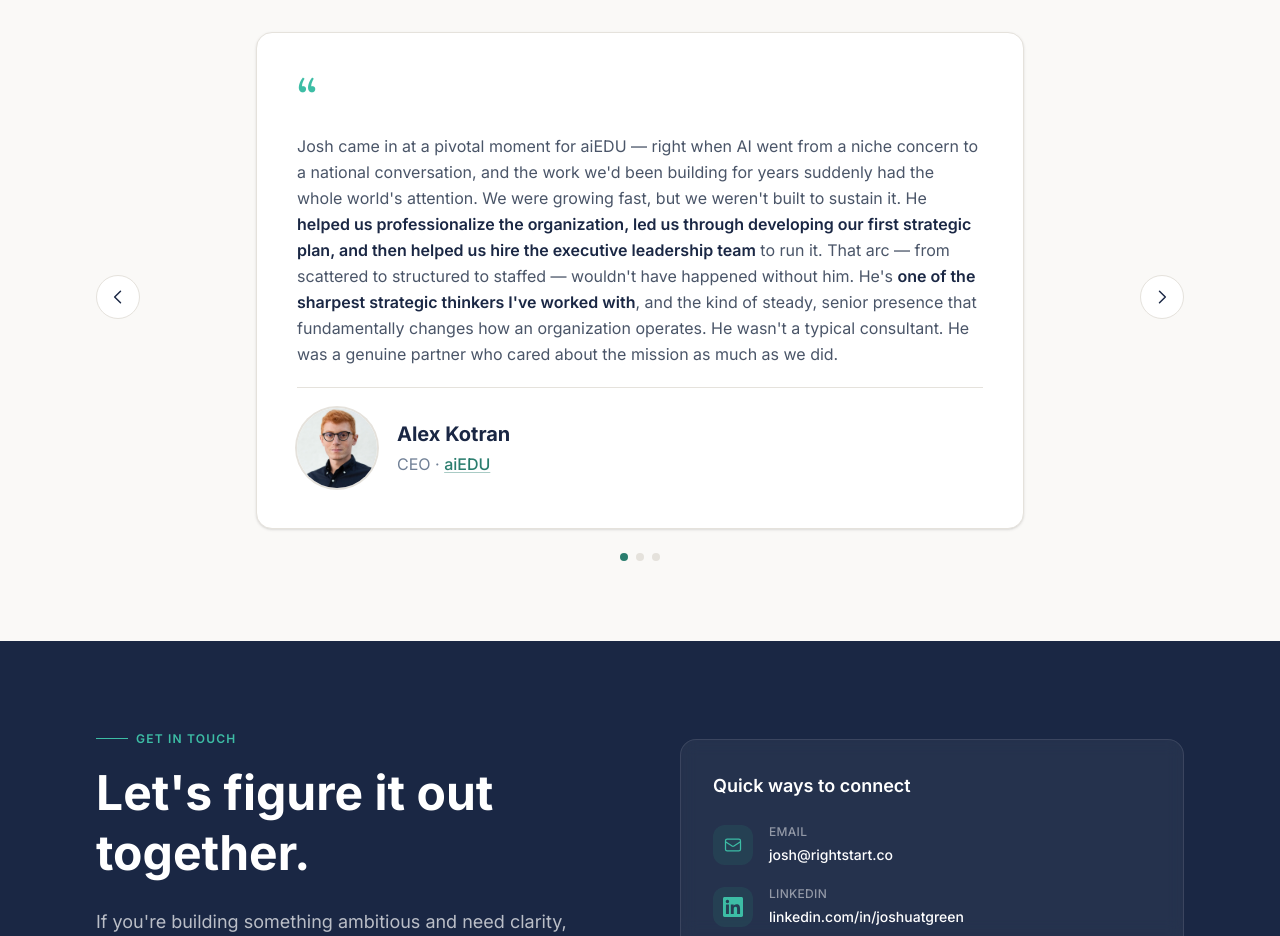
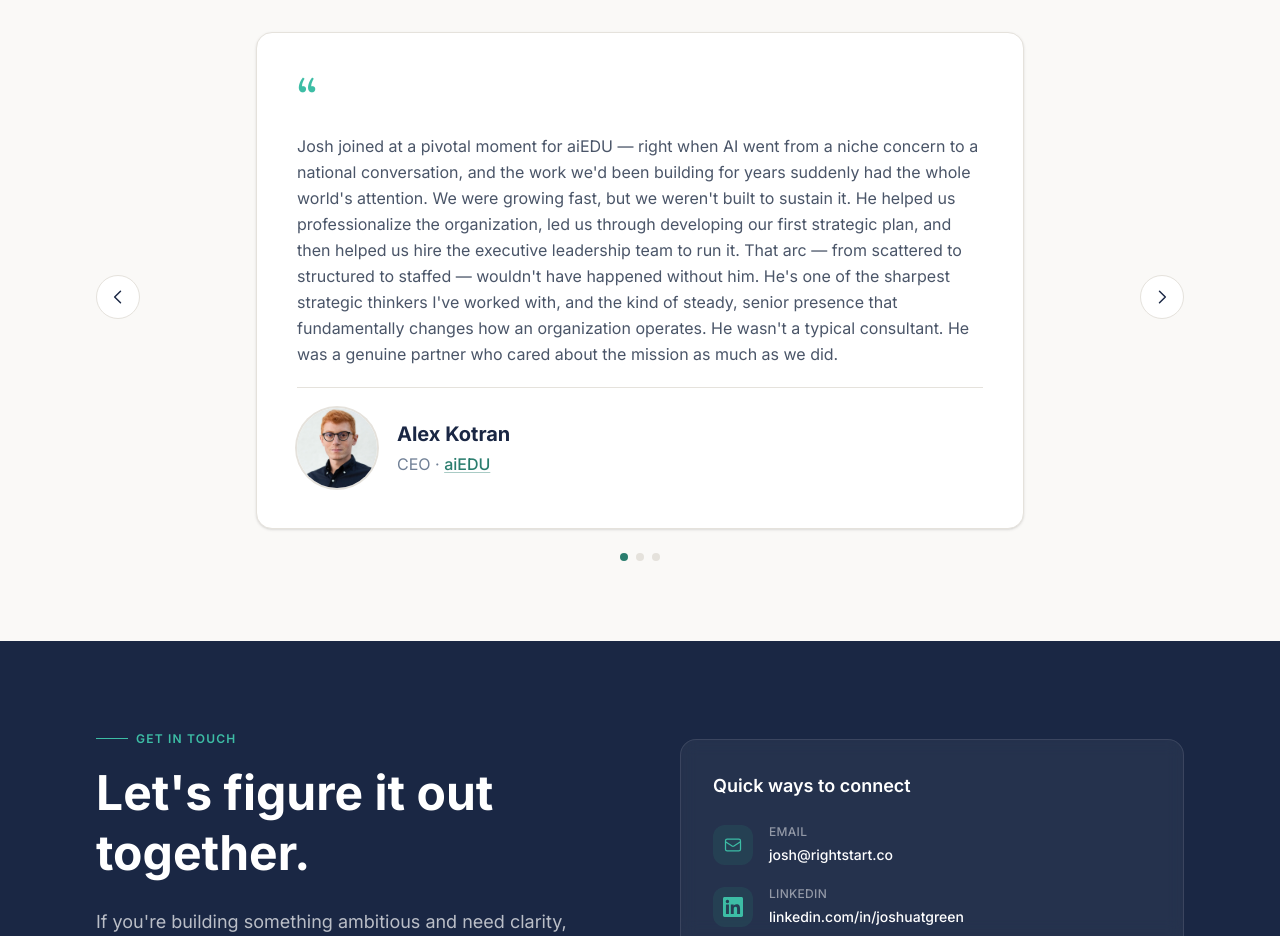
Before and after one commit to joshtgreen/righstart.site, a Next.js app: page / in a window 1280 px wide. Shown: the part 2560-3496 px from the top of the page. Built offline with nearby package versions, Linux system fonts and the light colour scheme.

Commit message:
Update Alex Kotran's quote to final version
https://claude.ai/code/session_01X3YTYucSRUouSaR74BNiGy

```diff
--- a/components/Testimonials.tsx
+++ b/components/Testimonials.tsx
@@ -15,11 +15,7 @@ const testimonials: {
 }[] = [
   {
     quote: [
-      "Josh came in at a pivotal moment for aiEDU — right when AI went from a niche concern to a national conversation, and the work we'd been building for years suddenly had the whole world's attention. We were growing fast, but we weren't built to sustain it. He ",
-      { text: "helped us professionalize the organization, led us through developing our first strategic plan, and then helped us hire the executive leadership team", highlight: true },
-      " to run it. That arc — from scattered to structured to staffed — wouldn't have happened without him. He's ",
-      { text: "one of the sharpest strategic thinkers I've worked with", highlight: true },
-      ", and the kind of steady, senior presence that fundamentally changes how an organization operates. He wasn't a typical consultant. He was a genuine partner who cared about the mission as much as we did.",
+      "Josh joined at a pivotal moment for aiEDU — right when AI went from a niche concern to a national conversation, and the work we'd been building for years suddenly had the whole world's attention. We were growing fast, but we weren't built to sustain it. He helped us professionalize the organization, led us through developing our first strategic plan, and then helped us hire the executive leadership team to run it. That arc — from scattered to structured to staffed — wouldn't have happened without him. He's one of the sharpest strategic thinkers I've worked with, and the kind of steady, senior presence that fundamentally changes how an organization operates. He wasn't a typical consultant. He was a genuine partner who cared about the mission as much as we did.",
     ],
     name: "Alex Kotran",
     title: "CEO",
```
